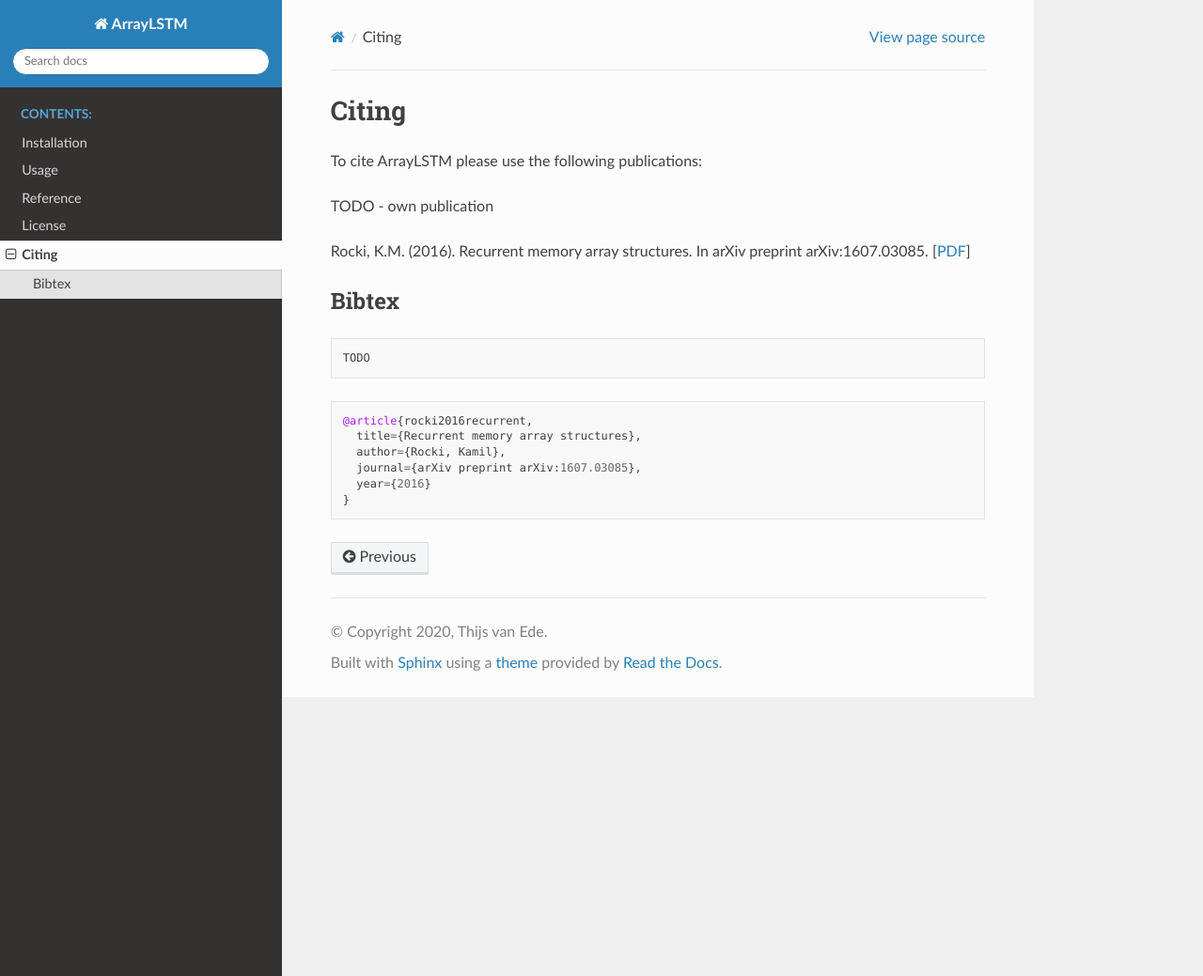
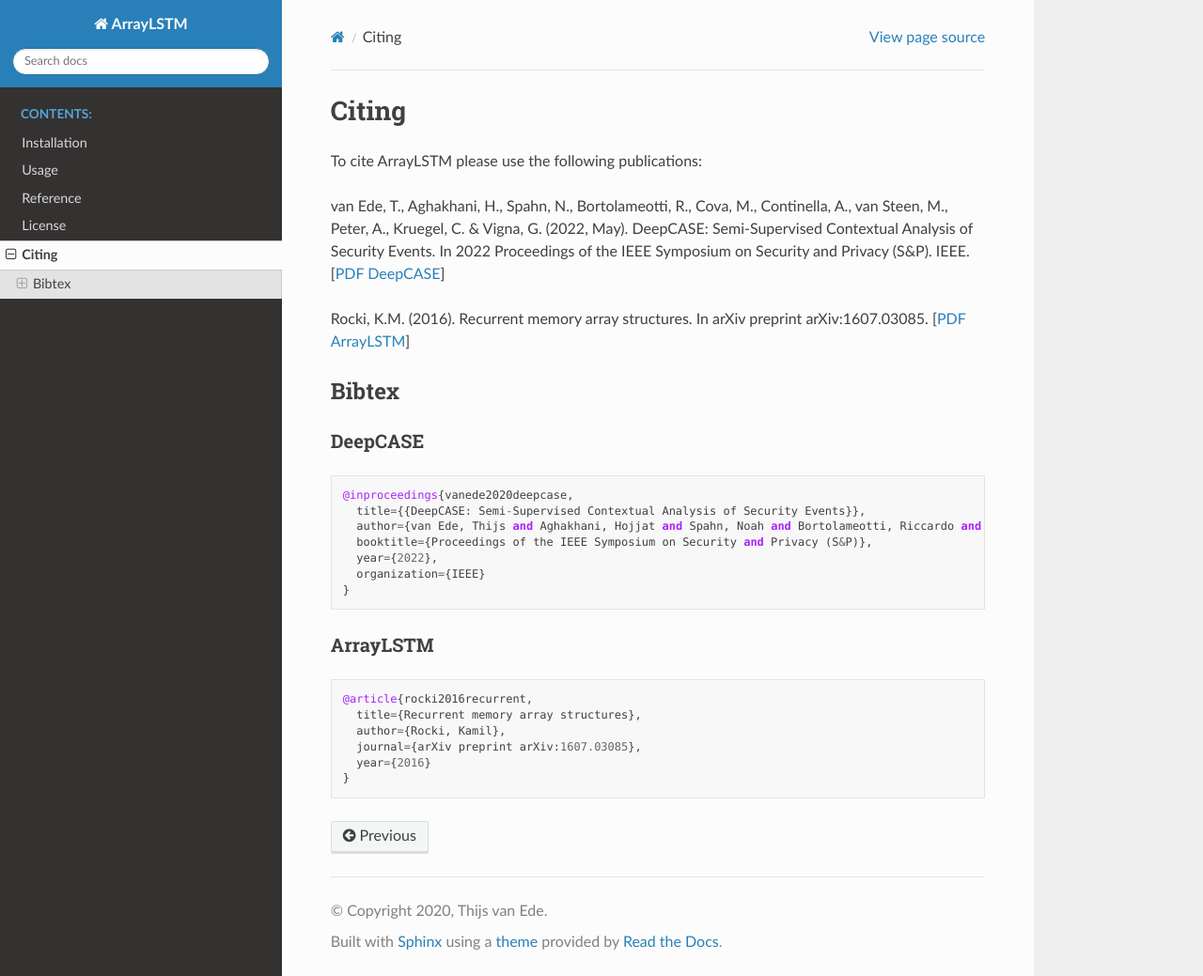
Before and after one commit to Thijsvanede/ArrayLSTM, a Sphinx documentation site: the page built from docs/source/citing.rst, in a window 1280 px wide and 1039 px high. Shown: the whole window at 94% size. Built offline with Sphinx 7.4.7 and the Read the Docs theme 2.0.0, drawn with Linux system fonts in a browser that asks for light colours.

Commit message:
Updated documentation

```diff
--- a/docs/source/citing.rst
+++ b/docs/source/citing.rst
@@ -3,18 +3,35 @@
 
 To cite ArrayLSTM please use the following publications:
 
-TODO - own publication
+van Ede, T., Aghakhani, H., Spahn, N., Bortolameotti, R., Cova, M., Continella, A., van Steen, M., Peter, A., Kruegel, C. & Vigna, G. (2022, May). DeepCASE: Semi-Supervised Contextual Analysis of Security Events. In 2022 Proceedings of the IEEE Symposium on Security and Privacy (S&P). IEEE.
+[`PDF DeepCASE`_]
 
 Rocki, K.M. (2016). Recurrent memory array structures. In arXiv preprint arXiv:1607.03085.
-[`PDF`_]
+[`PDF ArrayLSTM`_]
 
-.. _PDF: https://arxiv.org/abs/1607.03085
+.. _`PDF DeepCASE`: https://vm-thijs.ewi.utwente.nl/static/homepage/papers/deepcase.pdf
+
+.. _`PDF ArrayLSTM`: https://arxiv.org/abs/1607.03085
 
 Bibtex
 ^^^^^^
+
+DeepCASE
+~~~~~~~~
+
 .. code::
 
-  TODO
+  @inproceedings{vanede2020deepcase,
+    title={{DeepCASE: Semi-Supervised Contextual Analysis of Security Events}},
+    author={van Ede, Thijs and Aghakhani, Hojjat and Spahn, Noah and Bortolameotti, Riccardo and Cova, Marco and Continella, Andrea and van Steen, Maarten and Peter, Andreas and Kruegel, Christopher and Vigna, Giovanni},
+    booktitle={Proceedings of the IEEE Symposium on Security and Privacy (S&P)},
+    year={2022},
+    organization={IEEE}
+  }
+
+
+ArrayLSTM
+~~~~~~~~~
 
 .. code::
 
```
Also changed, not shown: docs/source/index.rst (+7 -3 lines), docs/source/installation.rst (+9 -0 lines).
